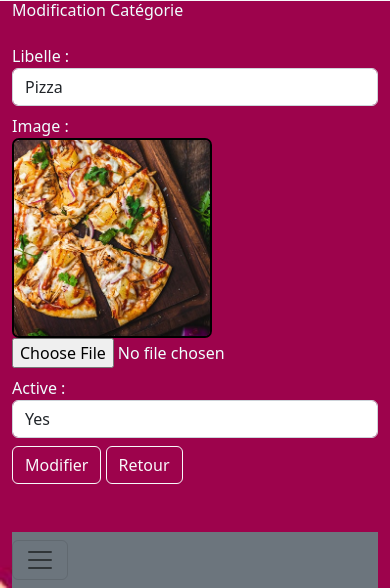
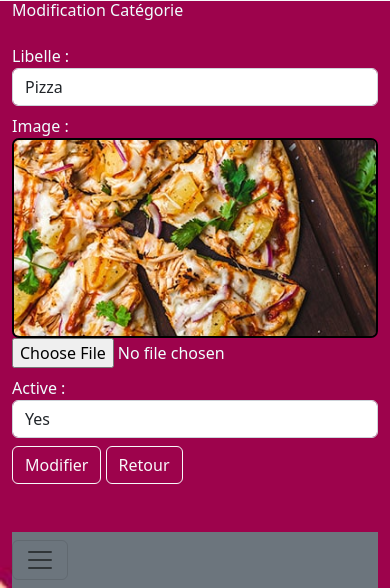
Before and after one commit to Corinna28/Full-stack, a PHP site: page /cat_form.php?id=4 in a window 390 px wide. Shown: the part 351-939 px from the top of the page. Run offline with PHP 8.4, Linux system fonts and the light colour scheme; data comes from the database, SQL or seed files in the repository.

Commit message:
19juillet

```diff
--- a/District/assets/css/style.css
+++ b/District/assets/css/style.css
@@ -118,6 +118,12 @@
         width: 100%;
         background: none;
     }
+
+    .arrondie{
+        position: relative;
+        width: 100%;
+        background: none;
+    }
     aside {
         position: relative;
         width: 100%;
```
